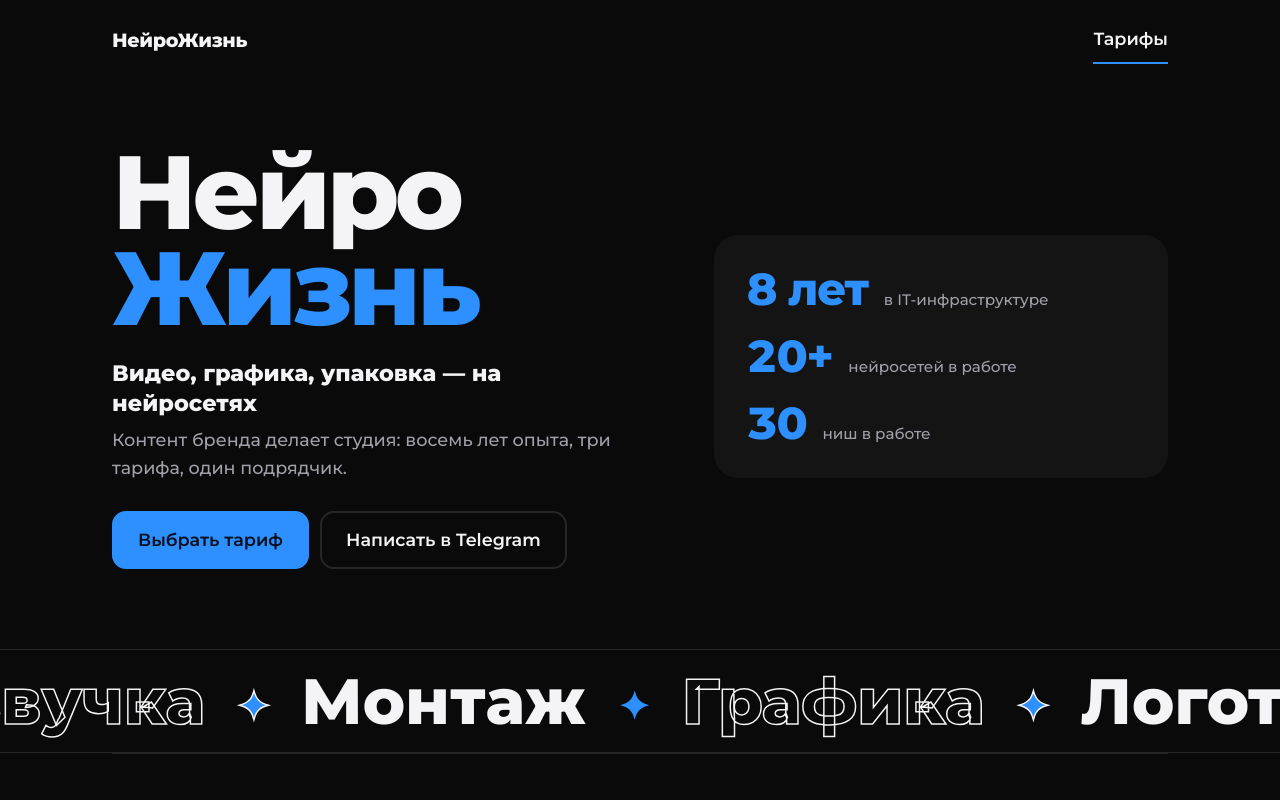
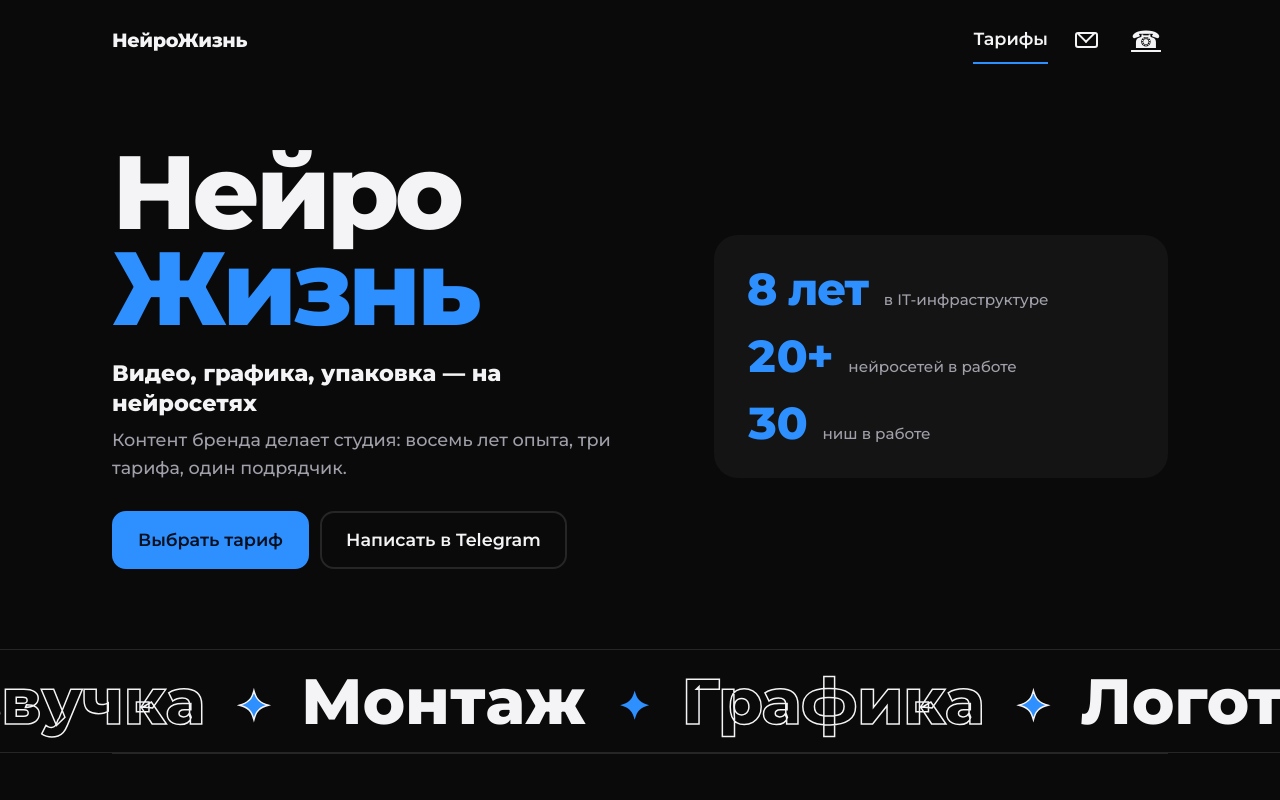
Before and after one commit to Bam4808/neyrozhizn, a plain HTML site: page index.html in a window 1280 px wide. Shown: the top 800 px of the page. Drawn offline with Linux system fonts and the light colour scheme.

Commit message:
Add files via upload

```diff
--- a/index.html
+++ b/index.html
@@ -363,6 +363,11 @@ footer{padding-block:2rem 2.5rem;color:var(--muted);font-size:.9rem}
   .carousel__caption small { font-size: .8rem; }
   .carousel__dots { margin-top: .75rem; }
 }
+.bar__links{display:flex;align-items:center;gap:clamp(.4rem,2vw,1rem)}
+.bar__email{display:inline-grid;place-items:center;flex:0 0 44px;width:44px;height:44px;color:var(--ink,#f4f4f6);border-radius:8px}
+.bar__email:hover,.bar__email:focus-visible{color:var(--accent)}
+.bar__envelope{position:relative;width:23px;height:16px;border:2px solid currentColor;border-radius:3px;overflow:hidden}
+.bar__envelope::after{content:"";position:absolute;left:50%;top:-9px;width:15px;height:15px;border-right:2px solid currentColor;border-bottom:2px solid currentColor;transform:translateX(-50%) rotate(45deg)}
 </style>
 </head>
 <body>
@@ -370,7 +375,11 @@ footer{padding-block:2rem 2.5rem;color:var(--muted);font-size:.9rem}
 <div class="wrap">
   <header class="bar">
     <a class="logo" href="#top">НейроЖизнь</a>
+    <div class="bar__links">
     <a class="nav" href="#tarify">Тарифы</a>
+      <a class="bar__email" href="mailto:mr.bam94@vk.com" aria-label="Написать на mr.bam94@vk.com" title="mr.bam94@vk.com"><span class="bar__envelope" aria-hidden="true"></span></a>
+      <a class="bar__email" href="tel:+79394509775" aria-label="Позвонить по номеру +7 939 450-97-75" title="+7 939 450-97-75"><span aria-hidden="true" style="font-size:24px;line-height:1">☎</span></a>
+    </div>
   </header>
 
   <main id="top">
```
